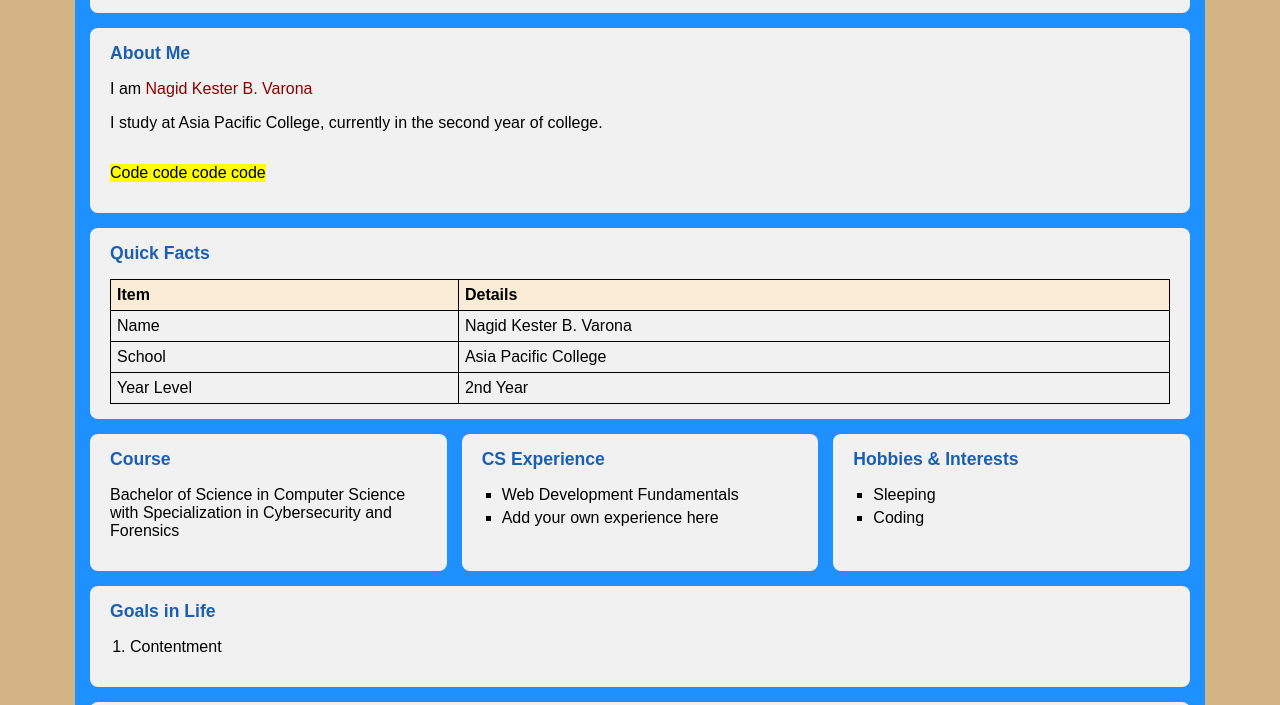
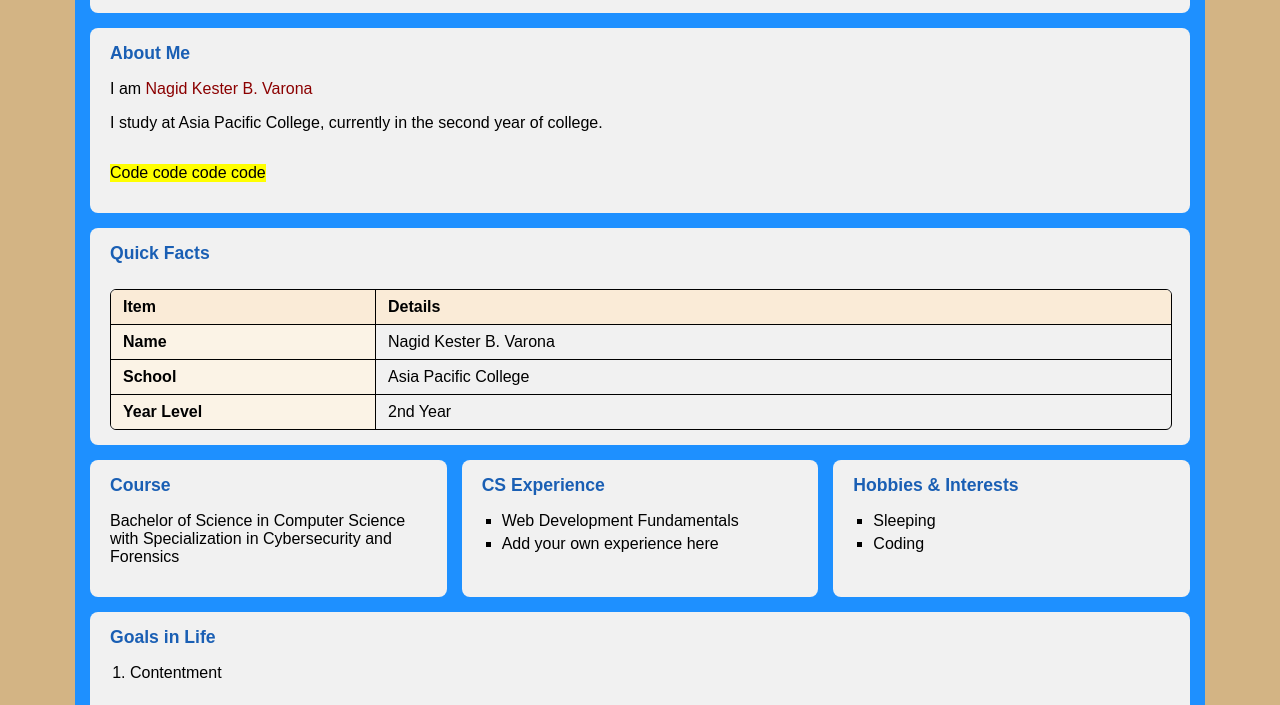
Before and after one commit to kistarla07/WEBPROG-CF251-HTML-Lessons, a plain HTML site: page introduction/index.html in a window 1280 px wide. Shown: the part 95-800 px from the top of the page. Drawn offline with Linux system fonts and the light colour scheme.

Commit message:
implemented a combined css-grid and css-flexbox feature

```diff
--- a/introduction/css/mystyle.css
+++ b/introduction/css/mystyle.css
@@ -22,18 +22,6 @@ body {
   background-color: dodgerblue;
 }
 
-/* Bigger gallery */
-.gallery {
-  text-align: center;
-}
-.gallery img {
-  width: 100%;
-  max-width: 700px;
-  height: auto;
-  display: block;
-  margin: 0 auto;
-}
-
 /* Cards */
 .container > header,
 .container > section {
@@ -52,6 +40,18 @@ body {
 .goals         { grid-area: goals; }
 .gallery       { grid-area: gallery; }
 
+/* Bigger gallery */
+.gallery {
+  text-align: center;
+}
+.gallery img {
+  width: 100%;
+  max-width: 700px;
+  height: auto;
+  display: block;
+  margin: 0 auto;
+}
+
 /* Text */
 h1 { color: #222; margin: 0 0 8px; }
 h2 { color: #1a5fb4; font-size: 1.1rem; margin-top: 0; }
@@ -66,10 +66,68 @@ a:active  { color: orange; }
 span { color: darkred; }
 .highlight { background-color: yellow; display: inline-block; }
 
-/* Table */
-table { border-collapse: collapse; width: 100%; }
-th, td { border: 1px solid black; padding: 6px; text-align: left; }
-th { background-color: antiquewhite; }
+/* Quick Facts Table: combining css-grid and css-flexbox */
+
+/* flexbox stacks heading and table in a column */
+.quick-facts {
+  display: flex;
+  flex-direction: column;
+  gap: 10px;
+}
+
+/* grid creates grid containers */
+.quick-facts table,
+.quick-facts tbody {
+  display: grid;
+  width: 100%;
+}
+
+.quick-facts tbody {
+  gap: 0;
+  border: 1px solid black;
+  border-radius: 6px;
+  overflow: hidden;
+}
+
+/* grid creates a 2-column grid for each row (label | details) */
+.quick-facts tr {
+  display: grid;
+  grid-template-columns: 1fr 3fr;
+  border-bottom: 1px solid black;
+}
+.quick-facts tr:last-child {
+  border-bottom: none;
+}
+
+/* flexbox makes each cell use flex to align its content vertically */
+.quick-facts th,
+.quick-facts td {
+  display: flex;
+  align-items: center;
+  padding: 8px 12px;
+  text-align: left;
+  border: none;
+}
+
+.quick-facts th {
+  background-color: antiquewhite;
+  font-weight: bold;
+}
+
+/* Label column gets a divider */
+.quick-facts td:first-child {
+  border-right: 1px solid black;
+  background-color: #fbf3e6;
+  font-weight: bold;
+}
+.quick-facts th:first-child {
+  border-right: 1px solid black;
+}
+
+/* Row hover */
+.quick-facts tr:not(:first-child):hover td {
+  background-color: #ffe9b8;
+}
 
 /* Lists */
 ul { list-style-type: square; padding-left: 20px; }
@@ -85,6 +143,7 @@ img {
   box-sizing: border-box;
 }
 
+/* Small screens */
 @media (max-width: 700px) {
   .container {
     grid-template-columns: 1fr;
@@ -92,4 +151,12 @@ img {
       "header" "about" "facts" "course"
       "experience" "hobbies" "goals" "gallery";
   }
+
+  .quick-facts tr {
+    grid-template-columns: 1fr;
+  }
+  .quick-facts td:first-child,
+  .quick-facts th:first-child {
+    border-right: none;
+  }
 }
```
